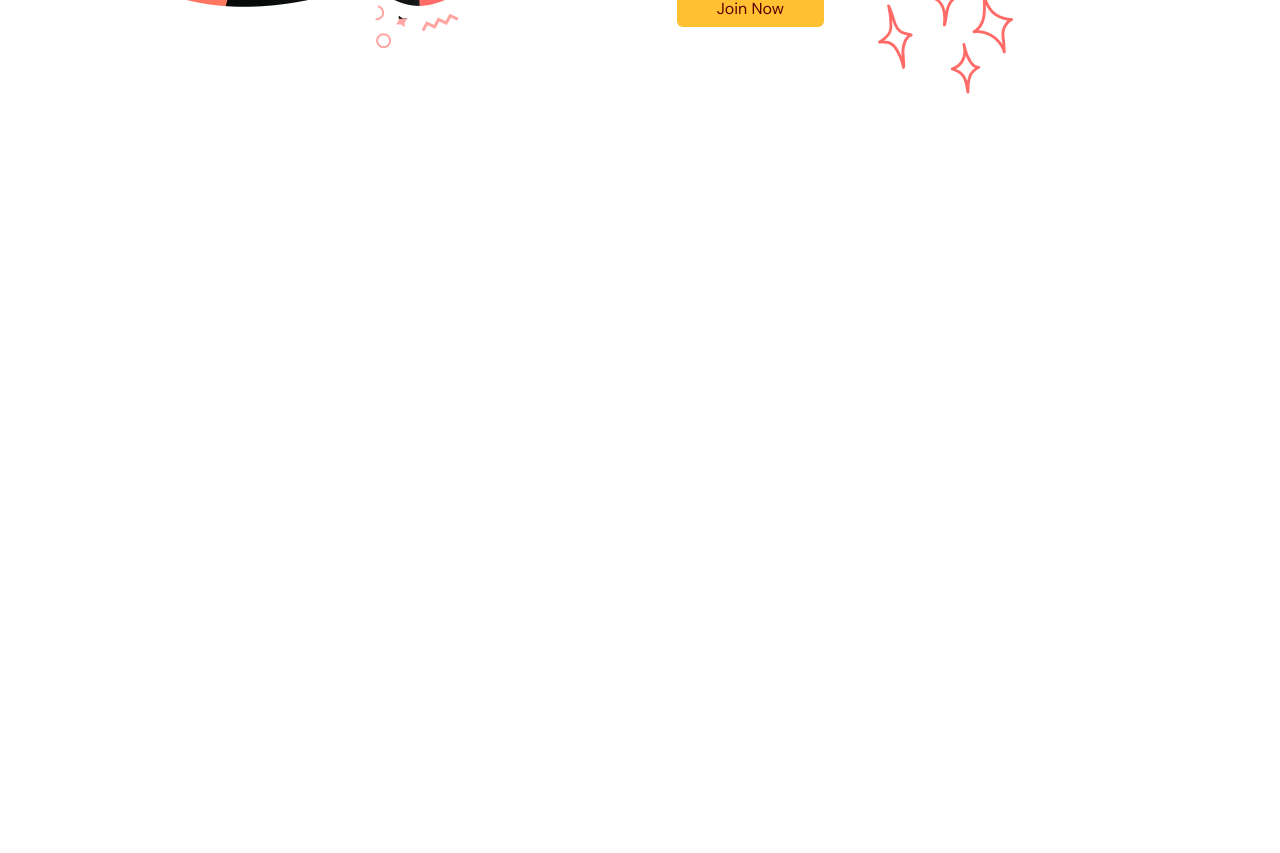
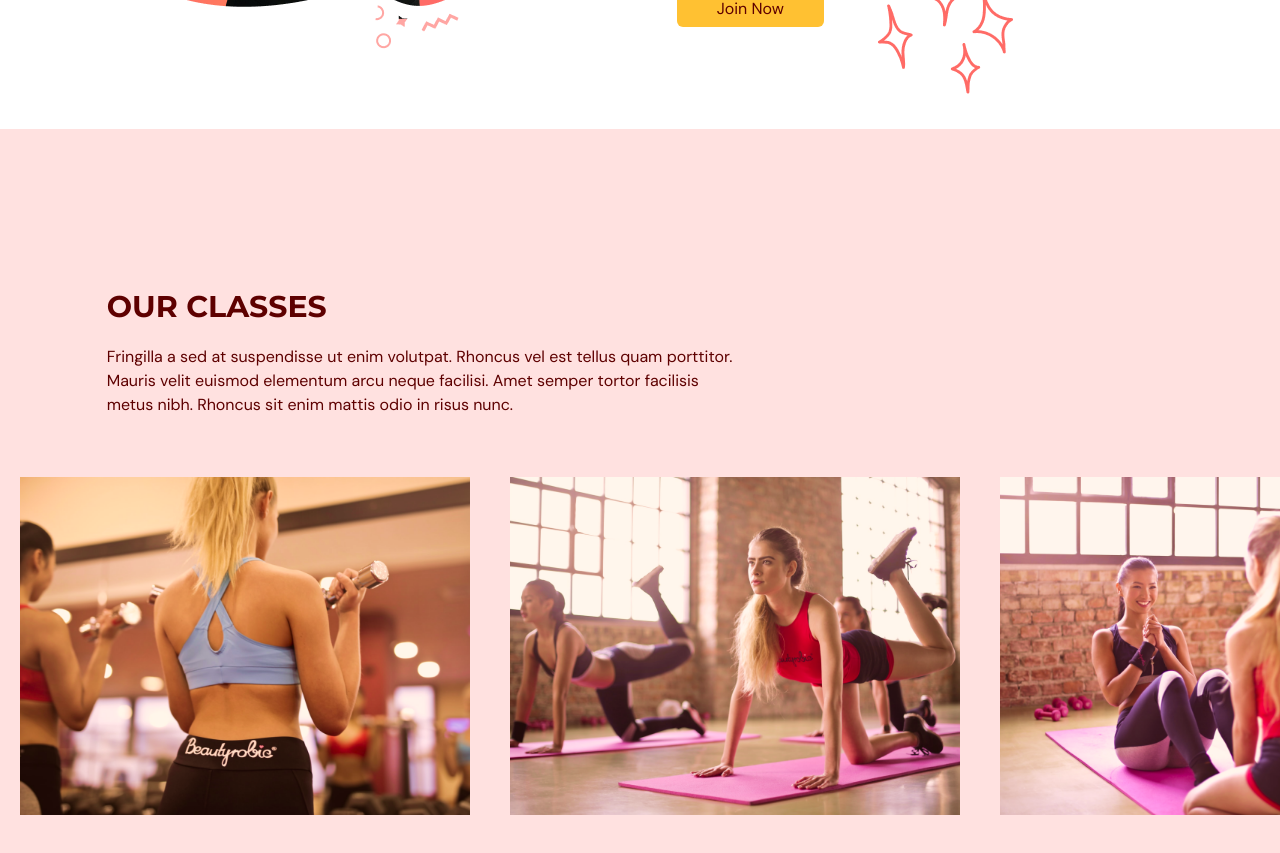
Before and after one commit to khuzan/fitness-gym, a React (Vite) app: page / in a window 1280 px wide. Shown: the part 2000-2853 px from the top of the page. Before the commit the page ends 2129 px from the top, so only its background shows below. Built offline with nearby package versions, Linux system fonts and the light colour scheme.

Commit message:
added classes

```diff
--- a/src/App.tsx
+++ b/src/App.tsx
@@ -1,6 +1,7 @@
 import Navbar from '@/scenes/navbar';
 import Home from '@/scenes/home';
 import Benefits from '@/scenes/benefits';
+import OurClasses from '@/scenes/ourClasses';
 import { useEffect, useState } from 'react';
 import { SelectedPage } from '@/shared/types';
 
@@ -37,6 +38,7 @@
 
         <Home setSelectedPage={setSelectedPage}/>
         <Benefits setSelectedPage={setSelectedPage}/>
+        <OurClasses setSelectedPage={setSelectedPage}/>
       </div>
 
     </>
--- /dev/null
+++ b/src/scenes/ourClasses/Class.tsx
@@ -0,0 +1,23 @@
+
+type Props = {
+    name: string;
+    description?: string;
+    image: string;
+}
+
+const Class = ({name, description, image} : Props) => {
+  const overlayStyles = `p-5 absolute z-30 flex h-[380px] w-[450px] flex-col items-center
+   justify-center whitespace-normal bg-primary-500 text-center text-white opacity-0 transition duration-500 hover:opacity-90`
+
+  return (
+    <li className="relative mx-5 inline-block h-[380px] w-[450px]">
+        <div className={overlayStyles}>
+            <p>{name}</p>
+            <p>{description}</p>
+        </div>
+        <img src={image} alt={`${image}`} />
+    </li>
+  )
+}
+
+export default Class
--- /dev/null
+++ b/src/scenes/ourClasses/index.tsx
@@ -0,0 +1,100 @@
+import { SelectedPage, ClassType } from '@/shared/types';
+import image1 from '@/assets/image1.png';
+import image2 from '@/assets/image2.png';
+import image3 from '@/assets/image3.png';
+import image4 from '@/assets/image4.png';
+import image5 from '@/assets/image5.png';
+import image6 from '@/assets/image6.png';
+import { motion } from 'framer-motion';
+import Htext from '@/shared/Htext';
+import Class from './Class';
+
+const classes: Array<ClassType> = [
+    {
+      name: "Weight Training Classes",
+      description:
+        "Lorem ipsum dolor sit amet, consectetur adipiscing elit, sed do eiusmod tempor incididunt ut labore et dolore magna aliqua. Ut enim ad minim veniam, quis nostrud exercitation ullamco laboris nisi ut aliquip ex ea commodo consequat.",
+      image: image1,
+    },
+    {
+      name: "Yoga Classes",
+      image: image2,
+    },
+    {
+      name: "Ab Core Classes",
+      description:
+        "Lorem ipsum dolor sit amet, consectetur adipiscing elit, sed do eiusmod tempor incididunt ut labore et dolore magna aliqua. Ut enim ad minim veniam, quis nostrud exercitation ullamco laboris nisi ut aliquip ex ea commodo consequat.",
+      image: image3,
+    },
+    {
+      name: "Adventure Classes",
+      description:
+        "Lorem ipsum dolor sit amet, consectetur adipiscing elit, sed do eiusmod tempor incididunt ut labore et dolore magna aliqua. Ut enim ad minim veniam, quis nostrud exercitation ullamco laboris nisi ut aliquip ex ea commodo consequat.",
+      image: image4,
+    },
+    {
+      name: "Fitness Classes",
+      image: image5,
+    },
+    {
+      name: "Training Classes",
+      description:
+        "Lorem ipsum dolor sit amet, consectetur adipiscing elit, sed do eiusmod tempor incididunt ut labore et dolore magna aliqua. Ut enim ad minim veniam, quis nostrud exercitation ullamco laboris nisi ut aliquip ex ea commodo consequat.",
+      image: image6,
+    },
+  ];
+
+
+type Props = {
+    setSelectedPage: (value: SelectedPage) => void;
+}
+
+const OurClasses = ({ setSelectedPage } : Props) => {
+  return (
+    <section id="ourclasses" className="w-full bg-primary-100 py-40">
+        <motion.div
+            onViewportEnter={() => setSelectedPage(SelectedPage.OurClasses)}
+        >
+            <motion.div
+                className="mx-auto w-5/6"
+                initial = "hidden"
+                whileInView = "visible"
+                viewport = {{once: true, amount: 0.5}}
+                transition = {{ duration: 0.5}}
+                variants = {{
+                    hidden: { opacity: 0, x: -50 },
+                    visible: { opacity: 1, x: 0}
+                }}
+            >
+               <div className="md:w-3/5">
+                    <Htext>OUR CLASSES</Htext>
+                    <p className="py-5">
+                        Fringilla a sed at suspendisse ut enim volutpat. Rhoncus vel est
+                        tellus quam porttitor. Mauris velit euismod elementum arcu neque
+                        facilisi. Amet semper tortor facilisis metus nibh. Rhoncus sit
+                        enim mattis odio in risus nunc.
+                    </p>
+               </div>
+
+            </motion.div>
+            <div className="mt-10 h-[353px] w-full overflow-x-auto overflow-y-hidden">
+                <ul className="w-[2800px] whitespace-nowrap">
+                    {classes.map((item: ClassType, index) => (
+                    <Class
+                        key={`${item.name}-${index}`}
+                        name={item.name}
+                        description={item.description}
+                        image={item.image}
+                    />
+                    ))}
+                </ul>
+            </div>
+
+
+        </motion.div>
+    </section>
+
+  )
+}
+
+export default OurClasses
--- a/src/shared/types.ts
+++ b/src/shared/types.ts
@@ -11,3 +11,9 @@
     title: string;
     description: string;
 }
+
+export interface ClassType {
+    name: string;
+    description?: string;
+    image: string;
+}
```
